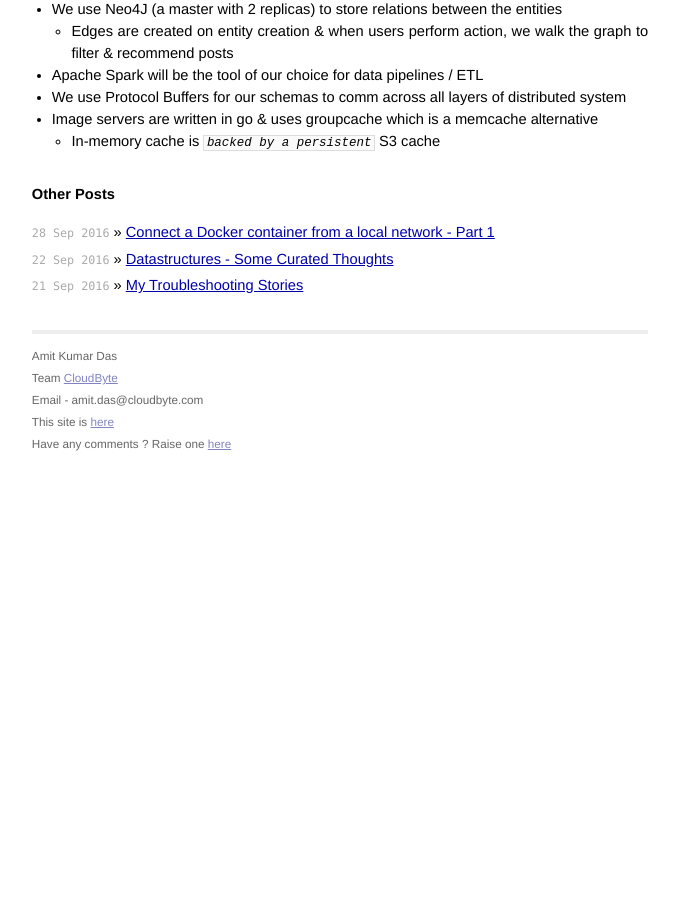
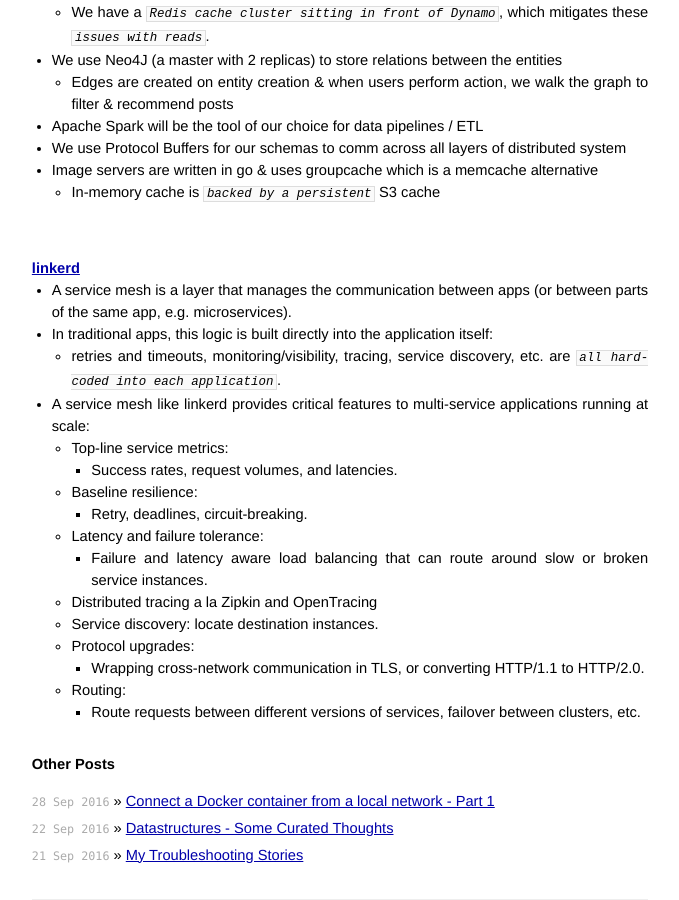
Before and after one commit to AmitKumarDas/amitkumardas.github.io, a Jekyll site: the page built from _posts/2016-10-06-My Tracked Learnings.md, in a window 1280 px wide and 900 px high, scrolled down 986 px. Shown: the whole window, without its empty margins (300-979 px from the left). Built offline with Jekyll 4.4.1, drawn with Linux system fonts in a browser that asks for light colours; before the commit the page ends 1453 px from its top, so only the background shows below that.

Commit message:
Update 2016-10-06-My Tracked Learnings.md

```diff
--- a/_posts/2016-10-06-My Tracked Learnings.md
+++ b/_posts/2016-10-06-My Tracked Learnings.md
@@ -38,6 +38,8 @@
 - [CAP - high availability - perf issues for higly contested keys, latency issues associated with quorums](https://rethinkdb.com/docs/architecture/)
 - [CAP - high consistent - also known as Authoritative systems - MongoDB, RethinkDB](https://rethinkdb.com/docs/architecture/)
 
+<br />
+
 ### [Medium Engg Stack](https://medium.engineering/the-stack-that-helped-medium-drive-2-6-millennia-of-reading-time-e56801f7c492#.1fpa19iya)
 
 - Node has worked well, but performance problems have emerged where we block the event loop.
@@ -52,3 +54,24 @@
 - We use Protocol Buffers for our schemas to comm across all layers of distributed system
 - Image servers are written in go & uses groupcache which is a memcache alternative
   - In-memory cache is *`backed by a persistent`* S3 cache
+
+<br />
+
+### [linkerd](https://blog.buoyant.io/2016/10/04/a-service-mesh-for-kubernetes-part-i-top-line-service-metrics/)
+
+- A service mesh is a layer that manages the communication between apps (or between parts of the same app, e.g. microservices).
+- In traditional apps, this logic is built directly into the application itself:
+  - retries and timeouts, monitoring/visibility, tracing, service discovery, etc. are *`all hard-coded into each application`*.
+- A service mesh like linkerd provides critical features to multi-service applications running at scale:
+  - Top-line service metrics:
+    - Success rates, request volumes, and latencies.
+  - Baseline resilience:
+    - Retry, deadlines, circuit-breaking.
+  - Latency and failure tolerance:
+    - Failure and latency aware load balancing that can route around slow or broken service instances.
+  - Distributed tracing a la Zipkin and OpenTracing
+  - Service discovery: locate destination instances.
+  - Protocol upgrades:
+    - Wrapping cross-network communication in TLS, or converting HTTP/1.1 to HTTP/2.0.
+  - Routing:
+    - Route requests between different versions of services, failover between clusters, etc.
```
